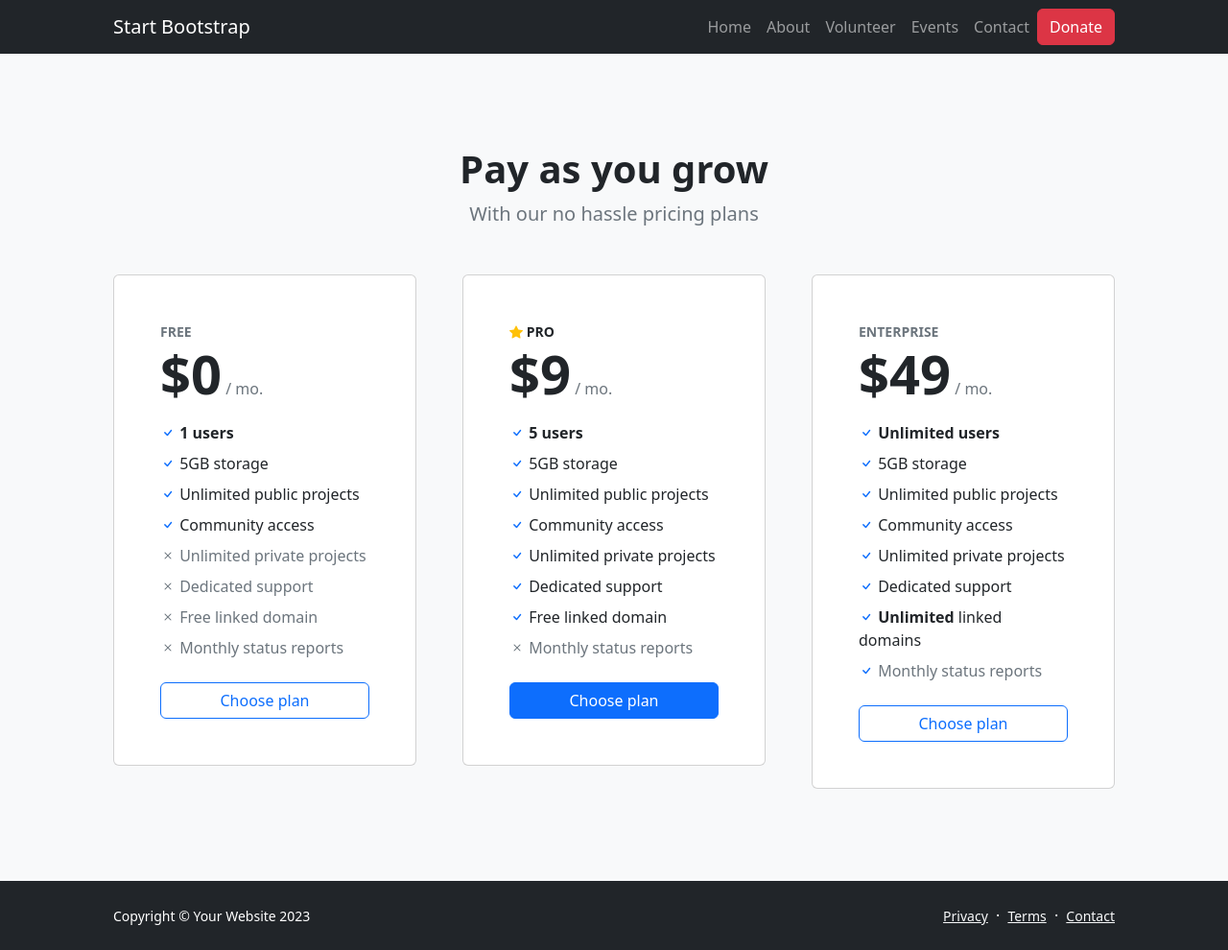
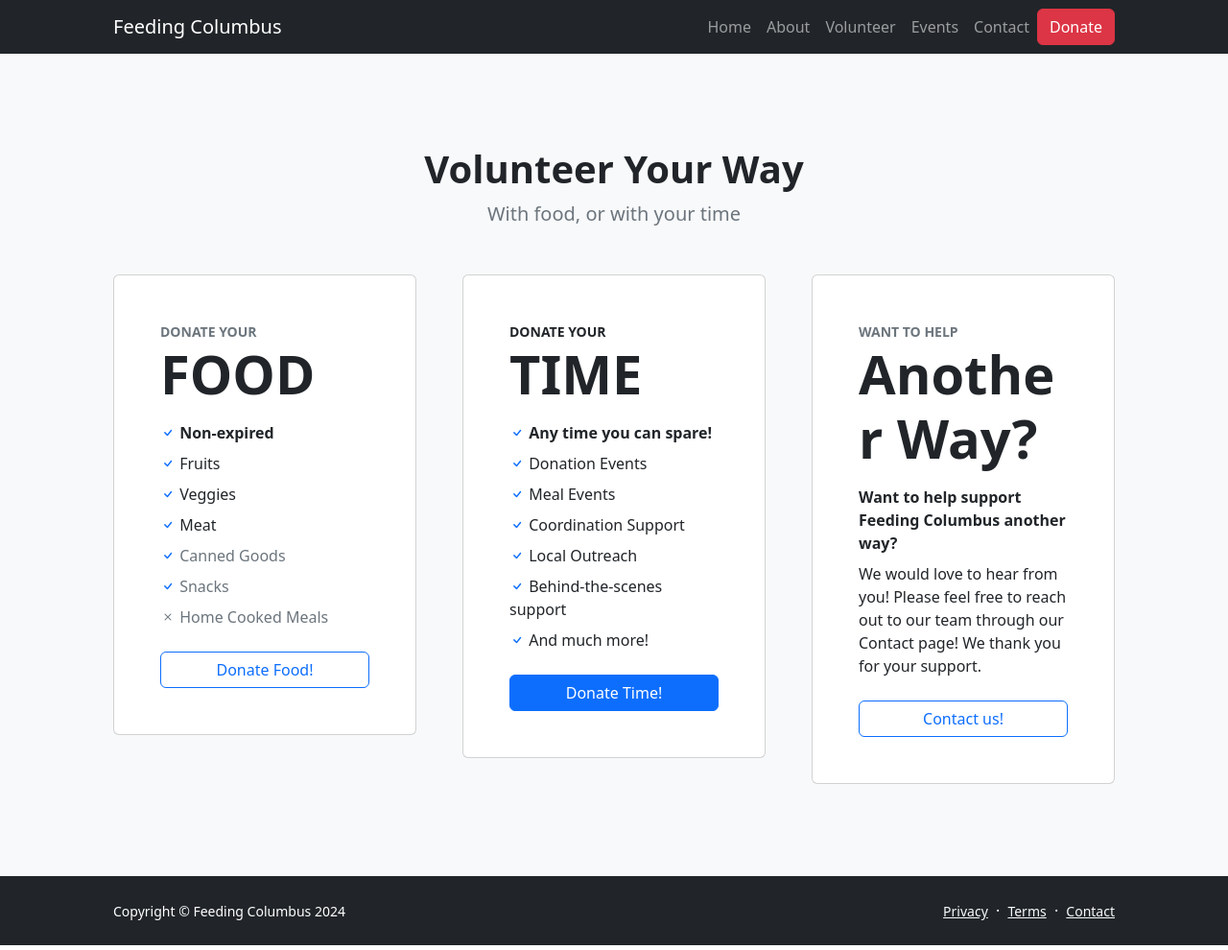
Before and after one commit to Nvp1514/Feeding-Columbus, a Flask app: page /volunteer.html in a window 1280 px wide. Shown: the whole page at 96% size. Run offline with Flask 2, Linux system fonts and the light colour scheme; some libraries are stand-ins or nearby versions.

Commit message:
Update volunteer.html
Updated Volunteer Page with William Changes

```diff
--- a/templates/volunteer.html
+++ b/templates/volunteer.html
@@ -5,7 +5,7 @@
         <meta name="viewport" content="width=device-width, initial-scale=1, shrink-to-fit=no" />
         <meta name="description" content="" />
         <meta name="author" content="" />
-        <title>Modern Business - Start Bootstrap Template</title>
+        <title>Feeding Columbus</title>
         <!-- Favicon-->
         <link rel="icon" type="image/x-icon" href="assets/favicon.ico" />
         <!-- Bootstrap icons-->
@@ -18,7 +18,7 @@
             <!-- Navigation-->
             <nav class="navbar navbar-expand-lg navbar-dark bg-dark">
                 <div class="container px-5">
-                    <a class="navbar-brand" href="index.html">Start Bootstrap</a>
+                    <a class="navbar-brand" href="index.html">Feeding Columbus</a>
                     <button class="navbar-toggler" type="button" data-bs-toggle="collapse" data-bs-target="#navbarSupportedContent" aria-controls="navbarSupportedContent" aria-expanded="false" aria-label="Toggle navigation"><span class="navbar-toggler-icon"></span></button>
                     <div class="collapse navbar-collapse" id="navbarSupportedContent">
                         <ul class="navbar-nav ms-auto mb-2 mb-lg-0">
@@ -36,164 +36,133 @@
             <section class="bg-light py-5">
                 <div class="container px-5 my-5">
                     <div class="text-center mb-5">
-                        <h1 class="fw-bolder">Pay as you grow</h1>
-                        <p class="lead fw-normal text-muted mb-0">With our no hassle pricing plans</p>
+                        <h1 class="fw-bolder">Volunteer Your Way</h1>
+                        <p class="lead fw-normal text-muted mb-0">With food, or with your time</p>
                     </div>
                     <div class="row gx-5 justify-content-center">
-                        <!-- Pricing card free-->
+
+			<!-- Food Card-->
                         <div class="col-lg-6 col-xl-4">
                             <div class="card mb-5 mb-xl-0">
                                 <div class="card-body p-5">
-                                    <div class="small text-uppercase fw-bold text-muted">Free</div>
+                                    <div class="small text-uppercase fw-bold text-muted">Donate your</div>
                                     <div class="mb-3">
-                                        <span class="display-4 fw-bold">$0</span>
-                                        <span class="text-muted">/ mo.</span>
+                                        <span class="display-4 fw-bold">FOOD</span>
+                                        <span class="text-muted"></span>
                                     </div>
                                     <ul class="list-unstyled mb-4">
                                         <li class="mb-2">
                                             <i class="bi bi-check text-primary"></i>
-                                            <strong>1 users</strong>
+                                            <strong>Non-expired</strong>
                                         </li>
                                         <li class="mb-2">
                                             <i class="bi bi-check text-primary"></i>
-                                            5GB storage
+                                            Fruits
                                         </li>
                                         <li class="mb-2">
                                             <i class="bi bi-check text-primary"></i>
-                                            Unlimited public projects
+                                            Veggies
                                         </li>
                                         <li class="mb-2">
                                             <i class="bi bi-check text-primary"></i>
-                                            Community access
+                                            Meat
+                                        </li>
+                                        <li class="mb-2 text-muted">
+                                            <i class="bi bi-check text-primary"></i>
+                                            Canned Goods
+                                        </li>
+                                        <li class="mb-2 text-muted">
+                                            <i class="bi bi-check text-primary"></i>
+                                            Snacks
                                         </li>
                                         <li class="mb-2 text-muted">
                                             <i class="bi bi-x"></i>
-                                            Unlimited private projects
-                                        </li>
-                                        <li class="mb-2 text-muted">
-                                            <i class="bi bi-x"></i>
-                                            Dedicated support
-                                        </li>
-                                        <li class="mb-2 text-muted">
-                                            <i class="bi bi-x"></i>
-                                            Free linked domain
-                                        </li>
-                                        <li class="text-muted">
-                                            <i class="bi bi-x"></i>
-                                            Monthly status reports
+                                            Home Cooked Meals
                                         </li>
                                     </ul>
-                                    <div class="d-grid"><a class="btn btn-outline-primary" href="#!">Choose plan</a></div>
+                                    <div class="d-grid"><a class="btn btn-outline-primary" href="donate.html">Donate Food!</a></div>
                                 </div>
                             </div>
                         </div>
-                        <!-- Pricing card pro-->
+
+                        <!-- Time Card-->
                         <div class="col-lg-6 col-xl-4">
                             <div class="card mb-5 mb-xl-0">
                                 <div class="card-body p-5">
                                     <div class="small text-uppercase fw-bold">
-                                        <i class="bi bi-star-fill text-warning"></i>
-                                        Pro
+                                        <!-- unused star logo <i class="bi bi-star-fill text-warning"></i>-->
+                                        Donate your
                                     </div>
                                     <div class="mb-3">
-                                        <span class="display-4 fw-bold">$9</span>
-                                        <span class="text-muted">/ mo.</span>
+                                        <span class="display-4 fw-bold">TIME</span>
+                                        <span class="text-muted"></span>
                                     </div>
                                     <ul class="list-unstyled mb-4">
                                         <li class="mb-2">
                                             <i class="bi bi-check text-primary"></i>
-                                            <strong>5 users</strong>
+                                            <strong>Any time you can spare!</strong>
                                         </li>
                                         <li class="mb-2">
                                             <i class="bi bi-check text-primary"></i>
-                                            5GB storage
+                                            Donation Events
                                         </li>
                                         <li class="mb-2">
                                             <i class="bi bi-check text-primary"></i>
-                                            Unlimited public projects
+                                            Meal Events
                                         </li>
                                         <li class="mb-2">
                                             <i class="bi bi-check text-primary"></i>
-                                            Community access
+                                            Coordination Support
                                         </li>
                                         <li class="mb-2">
                                             <i class="bi bi-check text-primary"></i>
-                                            Unlimited private projects
+                                            Local Outreach
                                         </li>
                                         <li class="mb-2">
                                             <i class="bi bi-check text-primary"></i>
-                                            Dedicated support
+                                            Behind-the-scenes support
                                         </li>
                                         <li class="mb-2">
                                             <i class="bi bi-check text-primary"></i>
-                                            Free linked domain
-                                        </li>
-                                        <li class="text-muted">
-                                            <i class="bi bi-x"></i>
-                                            Monthly status reports
+                                            And much more!
                                         </li>
                                     </ul>
-                                    <div class="d-grid"><a class="btn btn-primary" href="#!">Choose plan</a></div>
+                                    <div class="d-grid"><a class="btn btn-primary" href="donate.html">Donate Time!</a></div>
                                 </div>
                             </div>
                         </div>
-                        <!-- Pricing card enterprise-->
+
                         <div class="col-lg-6 col-xl-4">
                             <div class="card">
                                 <div class="card-body p-5">
-                                    <div class="small text-uppercase fw-bold text-muted">Enterprise</div>
+                                    <div class="small text-uppercase fw-bold text-muted">Want to help</div>
                                     <div class="mb-3">
-                                        <span class="display-4 fw-bold">$49</span>
-                                        <span class="text-muted">/ mo.</span>
+                                        <span class="display-4 fw-bold">Another Way?</span>
+                                        <span class="text-muted"></span>
                                     </div>
                                     <ul class="list-unstyled mb-4">
                                         <li class="mb-2">
-                                            <i class="bi bi-check text-primary"></i>
-                                            <strong>Unlimited users</strong>
+                                            <strong>Want to help support Feeding Columbus another way?</strong>
                                         </li>
                                         <li class="mb-2">
-                                            <i class="bi bi-check text-primary"></i>
-                                            5GB storage
-                                        </li>
-                                        <li class="mb-2">
-                                            <i class="bi bi-check text-primary"></i>
-                                            Unlimited public projects
-                                        </li>
-                                        <li class="mb-2">
-                                            <i class="bi bi-check text-primary"></i>
-                                            Community access
-                                        </li>
-                                        <li class="mb-2">
-                                            <i class="bi bi-check text-primary"></i>
-                                            Unlimited private projects
-                                        </li>
-                                        <li class="mb-2">
-                                            <i class="bi bi-check text-primary"></i>
-                                            Dedicated support
-                                        </li>
-                                        <li class="mb-2">
-                                            <i class="bi bi-check text-primary"></i>
-                                            <strong>Unlimited</strong>
-                                            linked domains
-                                        </li>
-                                        <li class="text-muted">
-                                            <i class="bi bi-check text-primary"></i>
-                                            Monthly status reports
+					    We would love to hear from you! Please feel free to reach out to our team through our Contact page! We thank you for your support.
                                         </li>
                                     </ul>
-                                    <div class="d-grid"><a class="btn btn-outline-primary" href="#!">Choose plan</a></div>
+                                    <div class="d-grid"><a class="btn btn-outline-primary" href="contact.html">Contact us!</a></div>
                                 </div>
                             </div>
                         </div>
+
                     </div>
                 </div>
             </section>
         </main>
+
         <!-- Footer-->
         <footer class="bg-dark py-4 mt-auto">
             <div class="container px-5">
                 <div class="row align-items-center justify-content-between flex-column flex-sm-row">
-                    <div class="col-auto"><div class="small m-0 text-white">Copyright &copy; Your Website 2023</div></div>
+                    <div class="col-auto"><div class="small m-0 text-white">Copyright &copy; Feeding Columbus 2024</div></div>
                     <div class="col-auto">
                         <a class="link-light small" href="#!">Privacy</a>
                         <span class="text-white mx-1">&middot;</span>
```
